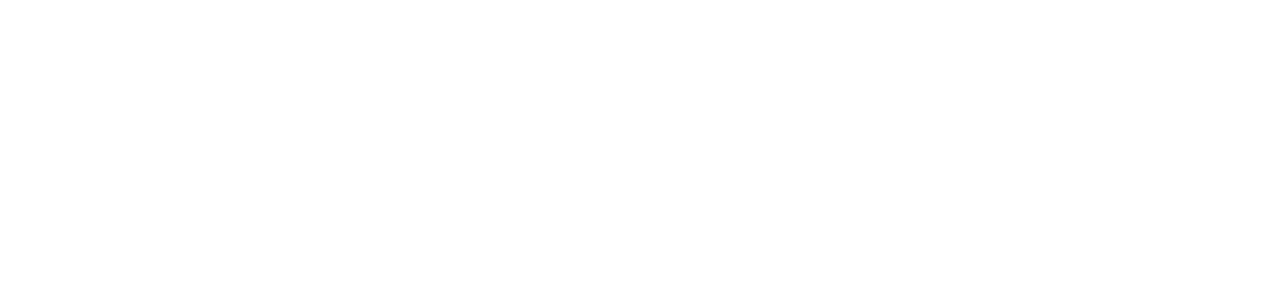
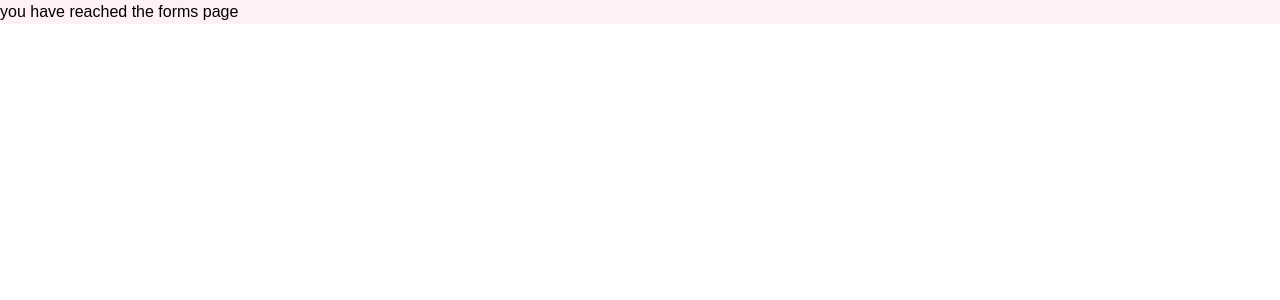
Before and after one commit to abigail9919/paws-pantry-project-front-end, a React (Create React App) app: page /Forms in a window 1280 px wide. Before the commit this address had no page. Shown: the top 300 px of the page. Built offline with nearby package versions, Linux system fonts and the light colour scheme.

Commit message:
positioning

```diff
--- a/src/App.js
+++ b/src/App.js
@@ -1,5 +1,6 @@
 import Home from './pages/Home/Home';
 import Search from './pages/Search/Search';
+import Forms from './pages/Forms/Forms';
 import './App.css';
 import { BrowserRouter, Routes, Route } from 'react-router-dom';
 
@@ -10,6 +11,7 @@ function App() {
         <Routes>
           <Route path="/" element = {<Home/>} />
           <Route path="/Search" element = {<Search/>} />
+          <Route path="/Forms" element = {<Forms/>} />
         </Routes>
       </BrowserRouter>
     </div>
--- /dev/null
+++ b/src/pages/Forms/Forms.css
@@ -0,0 +1,3 @@
+.forms-home {
+    background-color: lavenderblush;
+}
--- /dev/null
+++ b/src/pages/Forms/Forms.js
@@ -0,0 +1,9 @@
+import './Forms.css';
+
+function Forms() {
+    return (
+        <div className='forms-home'>you have reached the forms page</div>
+    );
+};
+
+export default Forms;
--- a/src/pages/Search/Search.js
+++ b/src/pages/Search/Search.js
@@ -24,7 +24,7 @@ function Search() {
                 <form id="student-search" action="#" method="get">
                     <label for="student-id">Student ID #: </label>
                     <input type="text" id="student-id" name="student-id" size="20" required minlength="10"></input><br/><br/>
-                    {<Button title="Search" location="#"/>}
+                    {<Button title="Search" location="/Forms"/>}
                 </form>
 
             </article>
```
